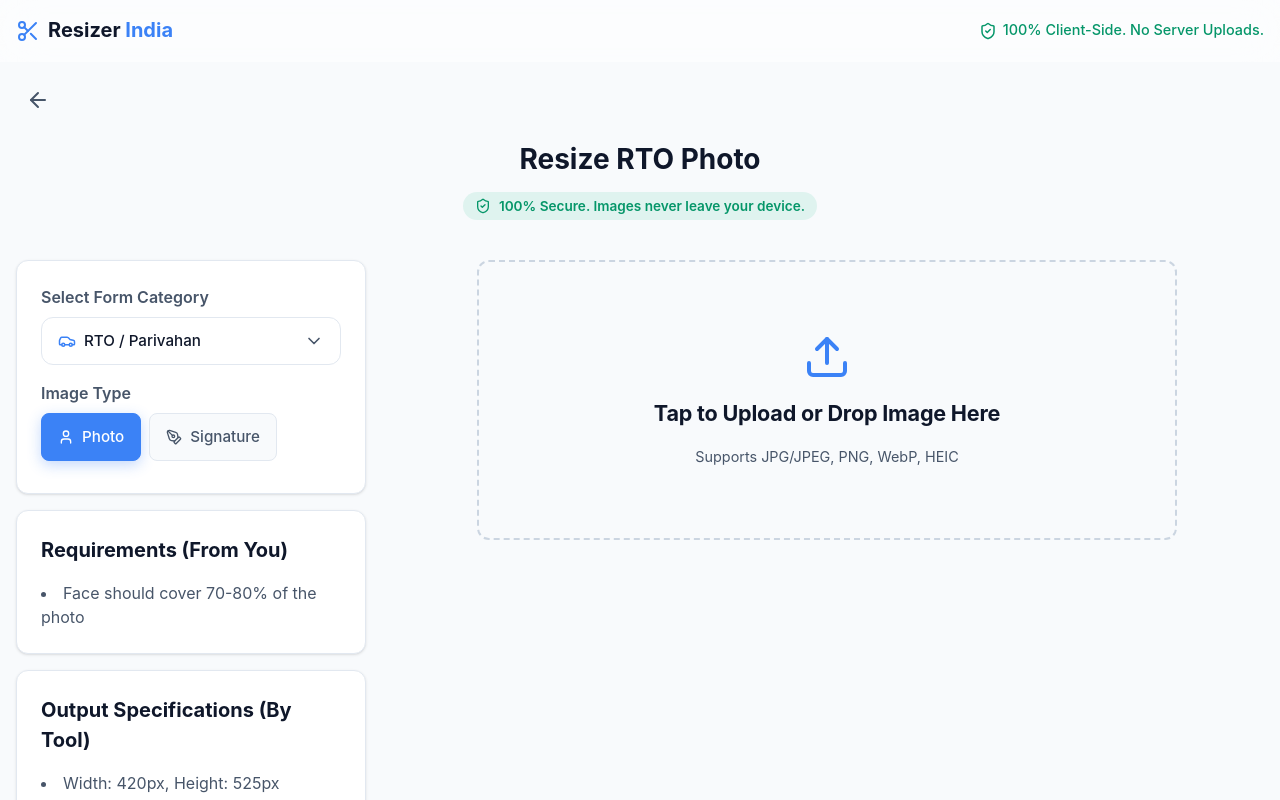
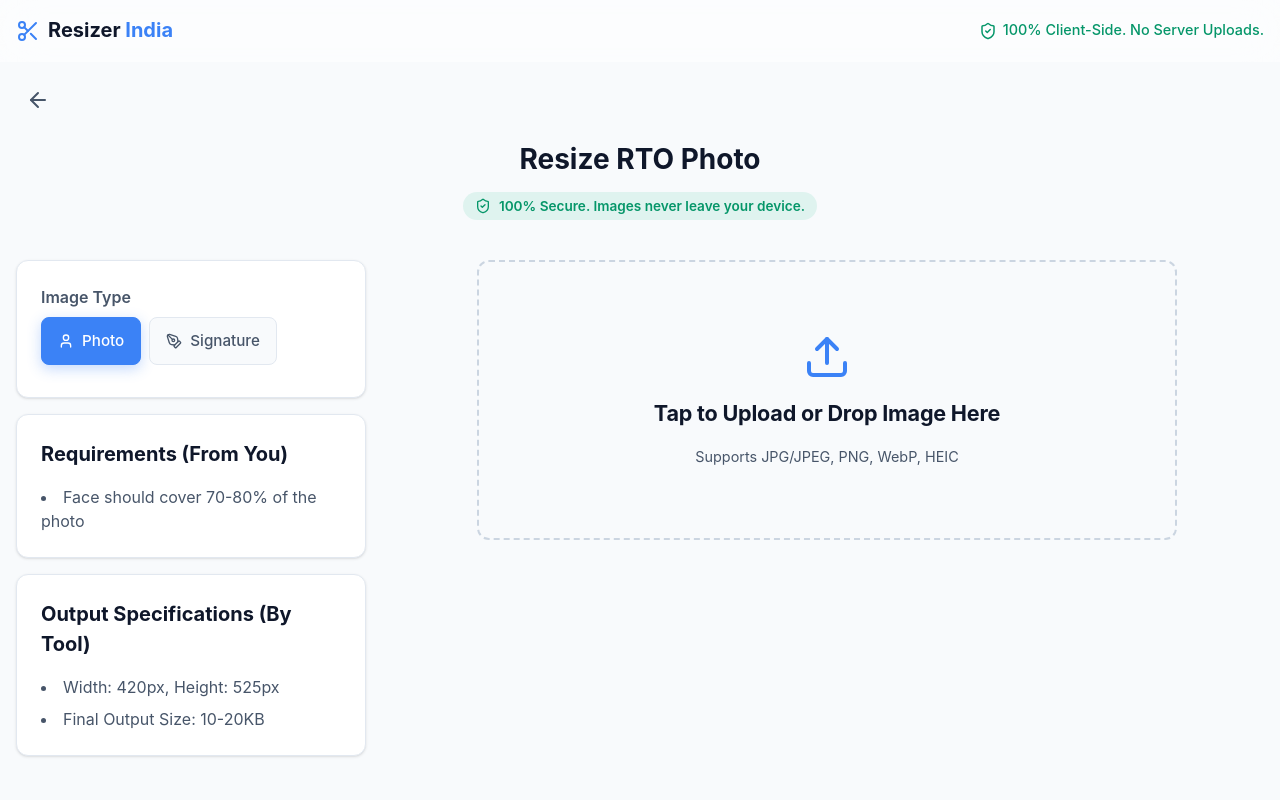
Before and after one commit to TechyNisarg/resizer-india, a React (Vite) app: page / in a window 1280 px wide. Both pictures are taken after a click on the button 131 px from the left and 272 px from the top of the page. Shown: the top 800 px of the page. Built offline with nearby package versions, Linux system fonts and the light colour scheme; a web font is replaced by a local one.

Commit message:
feat: remove redundant category dropdown from tool sidebar

```diff
--- a/src/components/PresetSelector.tsx
+++ b/src/components/PresetSelector.tsx
@@ -1,6 +1,6 @@
-import React, { useState, useRef, useEffect } from 'react';
+import React from 'react';
 import type { PresetCategory, PresetType } from '../utils/presetData';
-import { ChevronDown, Car, CreditCard, Plane, BookOpen, Sliders, User, PenTool, Fingerprint, Landmark, Train, Stethoscope, GraduationCap, FileText, Image as ImageIcon } from 'lucide-react';
+import { User, PenTool, Fingerprint, FileText, ImageIcon, Sliders } from 'lucide-react';
 
 interface PresetSelectorProps {
   currentCategory: PresetCategory;
@@ -9,19 +9,6 @@ interface PresetSelectorProps {
   onTypeSelect: (type: PresetType) => void;
   availableTypes: { type: PresetType, label: string }[];
 }
-
-const CATEGORIES: { id: PresetCategory, label: string, icon: React.ElementType }[] = [
-  { id: 'rto', label: 'RTO / Parivahan', icon: Car },
-  { id: 'pan', label: 'PAN Card', icon: CreditCard },
-  { id: 'passport', label: 'Passport Photo (2x2 inch)', icon: Plane },
-  { id: 'ssc', label: 'SSC Exams', icon: BookOpen },
-  { id: 'upsc', label: 'UPSC Exams', icon: BookOpen },
-  { id: 'ibps', label: 'Bank Exams (IBPS/SBI)', icon: Landmark },
-  { id: 'rrb', label: 'Railway Exams (RRB)', icon: Train },
-  { id: 'neet', label: 'NEET / NTA Exams', icon: Stethoscope },
-  { id: 'acpc', label: 'ACPC Admission', icon: GraduationCap },
-  { id: 'custom', label: 'Custom Size', icon: Sliders },
-];
 
 const TYPE_ICONS: Record<string, React.ElementType> = {
   photo: User,
@@ -33,92 +20,14 @@ const TYPE_ICONS: Record<string, React.ElementType> = {
 };
 
 export const PresetSelector: React.FC<PresetSelectorProps> = ({
-  currentCategory, onCategorySelect, currentType, onTypeSelect, availableTypes
+  currentCategory, currentType, onTypeSelect, availableTypes
 }) => {
-  const [isOpen, setIsOpen] = useState(false);
-  const dropdownRef = useRef<HTMLDivElement>(null);
-
-  useEffect(() => {
-    const handleClickOutside = (event: MouseEvent) => {
-      if (dropdownRef.current && !dropdownRef.current.contains(event.target as Node)) {
-        setIsOpen(false);
+  if (availableTypes.length <= 1 || currentCategory === 'custom') {
+    return null;
   }
-    };
-    document.addEventListener('mousedown', handleClickOutside);
-    return () => document.removeEventListener('mousedown', handleClickOutside);
-  }, []);
-
-  const currentCategoryObj = CATEGORIES.find(c => c.id === currentCategory);
-  const CurrentIcon = currentCategoryObj?.icon;
 
   return (
     <div className="preset-selector card">
-      <div className="preset-row">
-        <label style={{ display: 'block', marginBottom: '0.5rem', fontWeight: 600, color: 'var(--text-secondary)' }}>Select Form Category</label>
-
-        <div className="custom-dropdown" ref={dropdownRef} style={{ position: 'relative' }}>
-          <button
-            className="dropdown-trigger"
-            onClick={() => setIsOpen(!isOpen)}
-            style={{
-              width: '100%', display: 'flex', justifyContent: 'space-between', alignItems: 'center',
-              padding: '0 1rem', borderRadius: '12px', border: '1px solid var(--border-color)',
-              background: 'var(--surface-solid)', cursor: 'pointer', textAlign: 'left',
-              color: 'var(--text-primary)', fontWeight: 500, fontSize: '0.95rem',
-              transition: 'all 0.2s ease', outline: 'none', height: '48px'
-            }}
-          >
-            <div style={{ display: 'flex', alignItems: 'center', gap: '0.5rem' }}>
-              {CurrentIcon && <CurrentIcon size={18} style={{ color: 'var(--primary)' }} />}
-              <span style={{ position: 'relative', top: '-1px' }}>{currentCategoryObj?.label}</span>
-            </div>
-            <ChevronDown size={20} style={{ transform: isOpen ? 'rotate(180deg)' : 'rotate(0deg)', transition: 'transform 0.2s ease', color: 'var(--text-secondary)' }} />
-          </button>
-
-          {isOpen && (
-            <div
-              className="dropdown-menu"
-              style={{
-                position: 'absolute', top: '100%', left: 0, right: 0, marginTop: '0.5rem',
-                background: 'var(--surface-solid)', borderRadius: '12px', border: '1px solid var(--border-color)',
-                boxShadow: '0 8px 32px rgba(0,0,0,0.15)', zIndex: 100, overflow: 'hidden'
-              }}
-            >
-              {CATEGORIES.map(c => {
-                const Icon = c.icon;
-                return (
-                  <button
-                    key={c.id}
-                    onClick={() => {
-                      onCategorySelect(c.id);
-                      setIsOpen(false);
-                    }}
-                    style={{
-                      width: '100%', padding: '0.85rem 1rem', textAlign: 'left', cursor: 'pointer',
-                      background: currentCategory === c.id ? 'rgba(59, 130, 246, 0.1)' : 'transparent',
-                      color: currentCategory === c.id ? 'var(--primary)' : 'var(--text-primary)',
-                      border: 'none', fontWeight: currentCategory === c.id ? 600 : 500,
-                      fontSize: '0.95rem', display: 'flex', alignItems: 'center', gap: '0.5rem',
-                      transition: 'background 0.2s ease', minHeight: 'auto'
-                    }}
-                    onMouseEnter={(e) => {
-                      if (currentCategory !== c.id) e.currentTarget.style.background = 'rgba(0,0,0,0.03)';
-                    }}
-                    onMouseLeave={(e) => {
-                      if (currentCategory !== c.id) e.currentTarget.style.background = 'transparent';
-                    }}
-                  >
-                    <Icon size={18} style={{ color: currentCategory === c.id ? 'var(--primary)' : 'var(--text-secondary)' }} />
-                    <span style={{ position: 'relative', top: '-1px' }}>{c.label}</span>
-                  </button>
-                );
-              })}
-            </div>
-          )}
-        </div>
-      </div>
-
-      {availableTypes.length > 0 && currentCategory !== 'custom' && (
       <div className="preset-row">
         <label style={{ display: 'block', marginBottom: '0.5rem', fontWeight: 600, color: 'var(--text-secondary)' }}>Image Type</label>
         <div className="pills-container">
@@ -138,7 +47,6 @@ export const PresetSelector: React.FC<PresetSelectorProps> = ({
           })}
         </div>
       </div>
-      )}
     </div>
   );
 };
```
Lines whose indentation alone changed are shown as unchanged.
